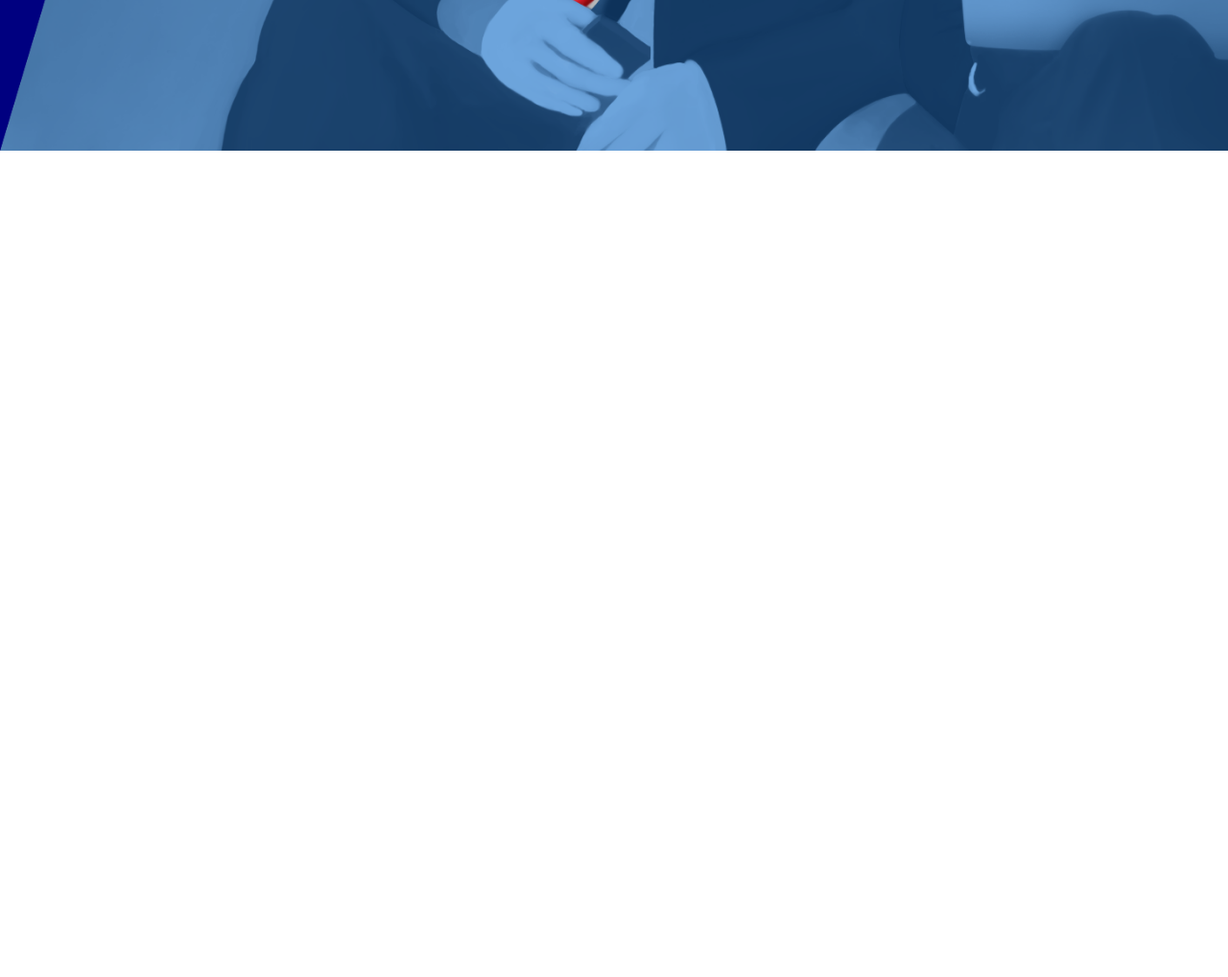
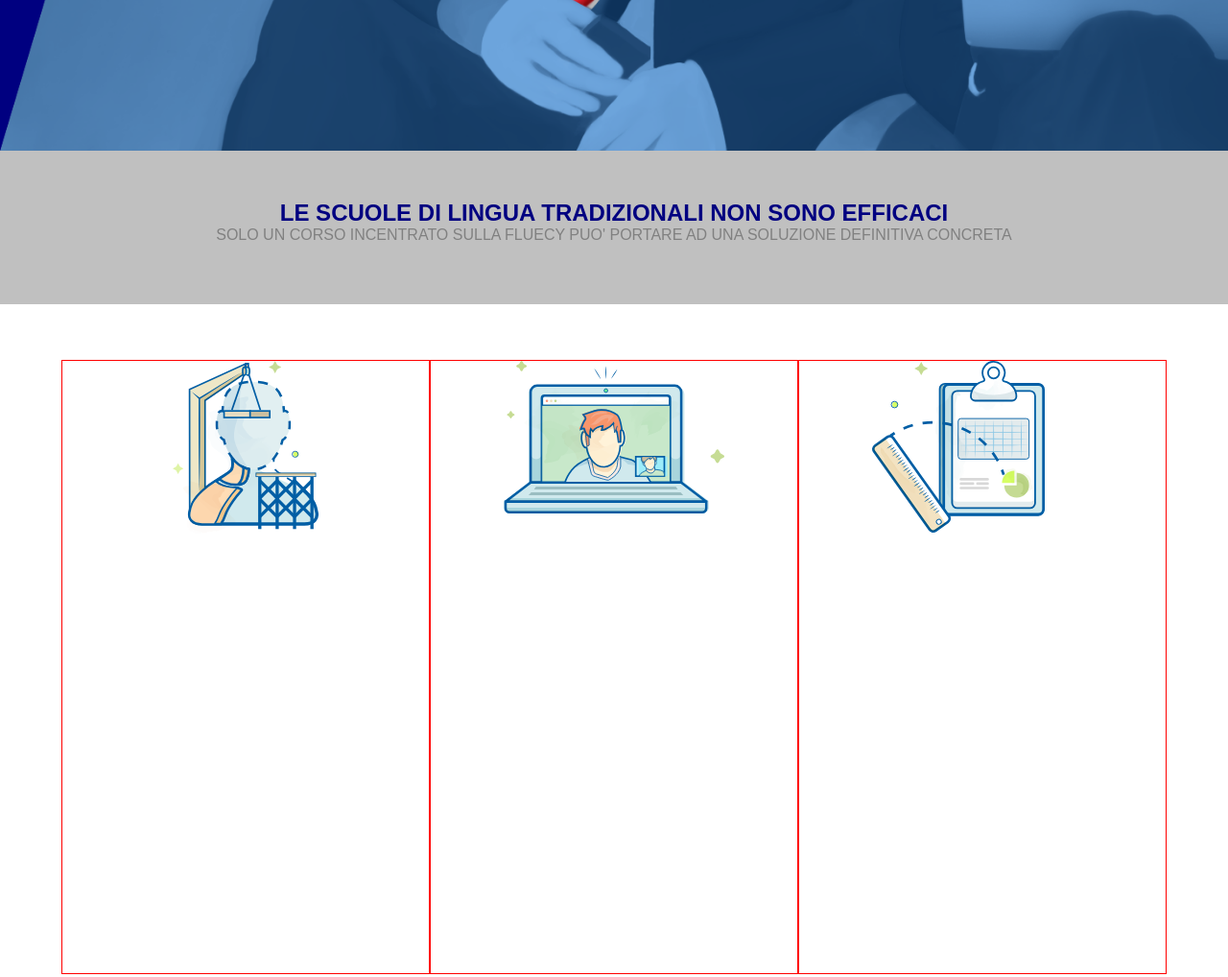
Before and after one commit to sebaminotti/htmlcss-fluentify, a plain HTML site: page index.html in a window 1280 px wide. Shown: the part 563-1581 px from the top of the page at 96% size. Before the commit the page ends 800 px from the top, so only its background shows below. Drawn offline with Linux system fonts and the light colour scheme.

Commit message:
secondo push
secondo box e interlinea grigia

```diff
--- a/css/master.css
+++ b/css/master.css
@@ -98,3 +98,47 @@ color: white;
 text-transform: uppercase;
 font-weight: bold;
 }
+.spot {
+padding-top: 4%;
+padding-bottom:4%;
+width: 100%;
+height: 20vh;
+background-color: silver;
+text-align: center;
+}
+.spot h2{
+color: navy;
+}
+.spot p{
+color: grey;
+}
+.contenitoredue {
+width: 90%;
+margin: 0 auto;
+height: 120vh;
+}
+
+.box{
+margin-top: 5%;
+width: 33.33%;
+height:80VH;
+border: 1PX SOLID RED;
+float: left;
+}
+.img{
+margin-right: 30%;
+margin-left: 30%;
+width: 40%;
+height: 40%;
+}
+.img_computer {
+  margin-left: 20%;
+  width: 60%;
+  height: 60%;
+}
+.img_doc {
+
+  margin-left: 20%;
+  width: 47%;
+  height: 45%;
+}
--- a/index.html
+++ b/index.html
@@ -37,5 +37,30 @@
         </div>
      </div>
      <!-- fine sezione alta pagina -->
+     <div class="spot">
+        <h2>LE SCUOLE DI LINGUA TRADIZIONALI NON SONO EFFICACI</h2>
+        <p>SOLO UN CORSO INCENTRATO SULLA FLUECY PUO' PORTARE AD UNA SOLUZIONE DEFINITIVA CONCRETA</p>
+     </div>
+
+
+     <!-- fine spot -->
+
+     <div class="clearfix contenitoredue">
+      <div class="box left">
+        <div class="img">
+          <img src="img/profile.svg" alt="">
+        </div>
+      </div>
+      <div class="box midle">
+        <div class="img_computer">
+          <img src="img/computer.svg" alt="">
+        </div>
+      </div>
+      <div class=" box right">
+        <div class="img_doc">
+          <img src="img/doc.svg" alt="">
+        </div>
+      </div>
+     </div>
   </body>
 </html>
```
